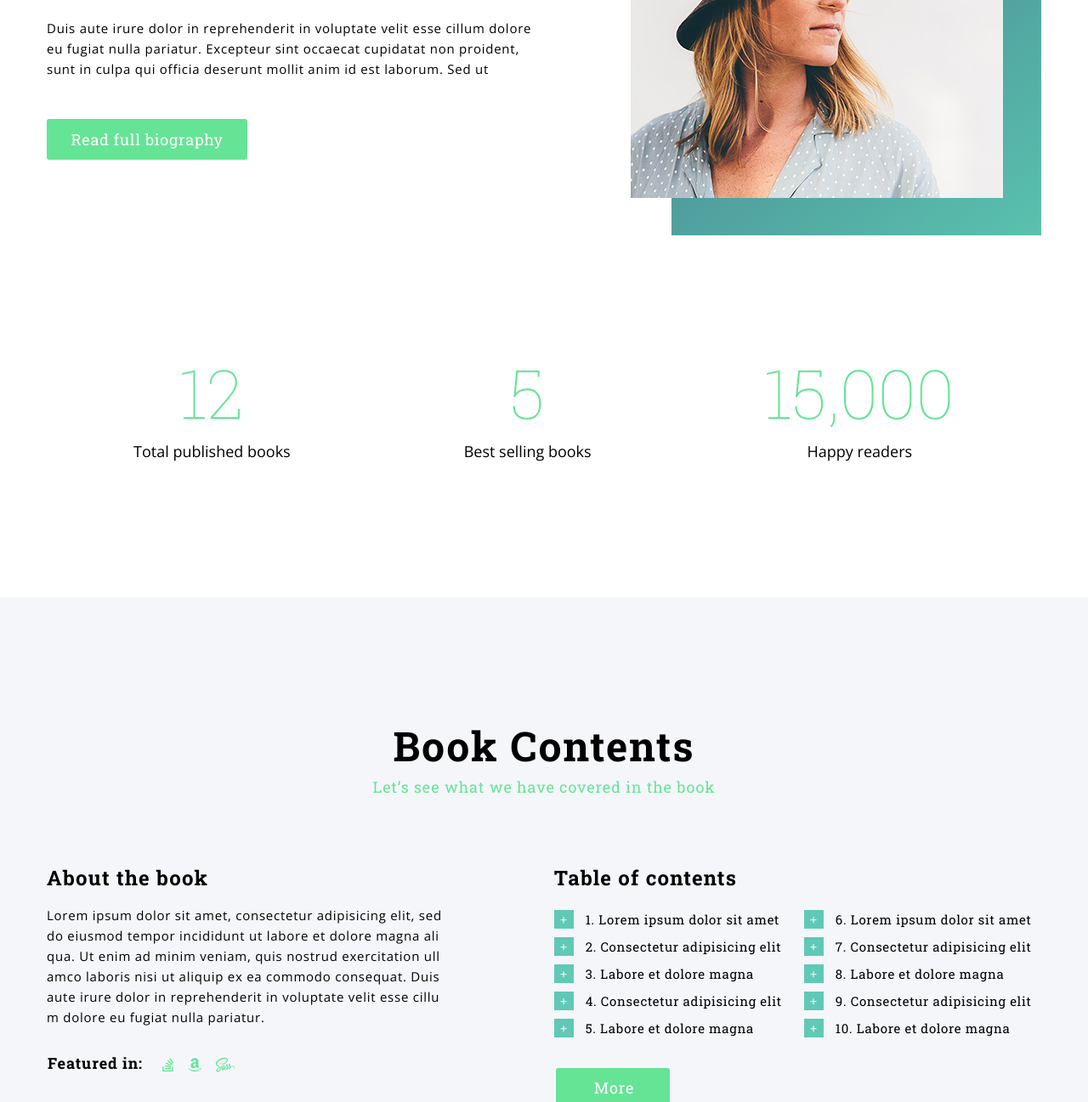
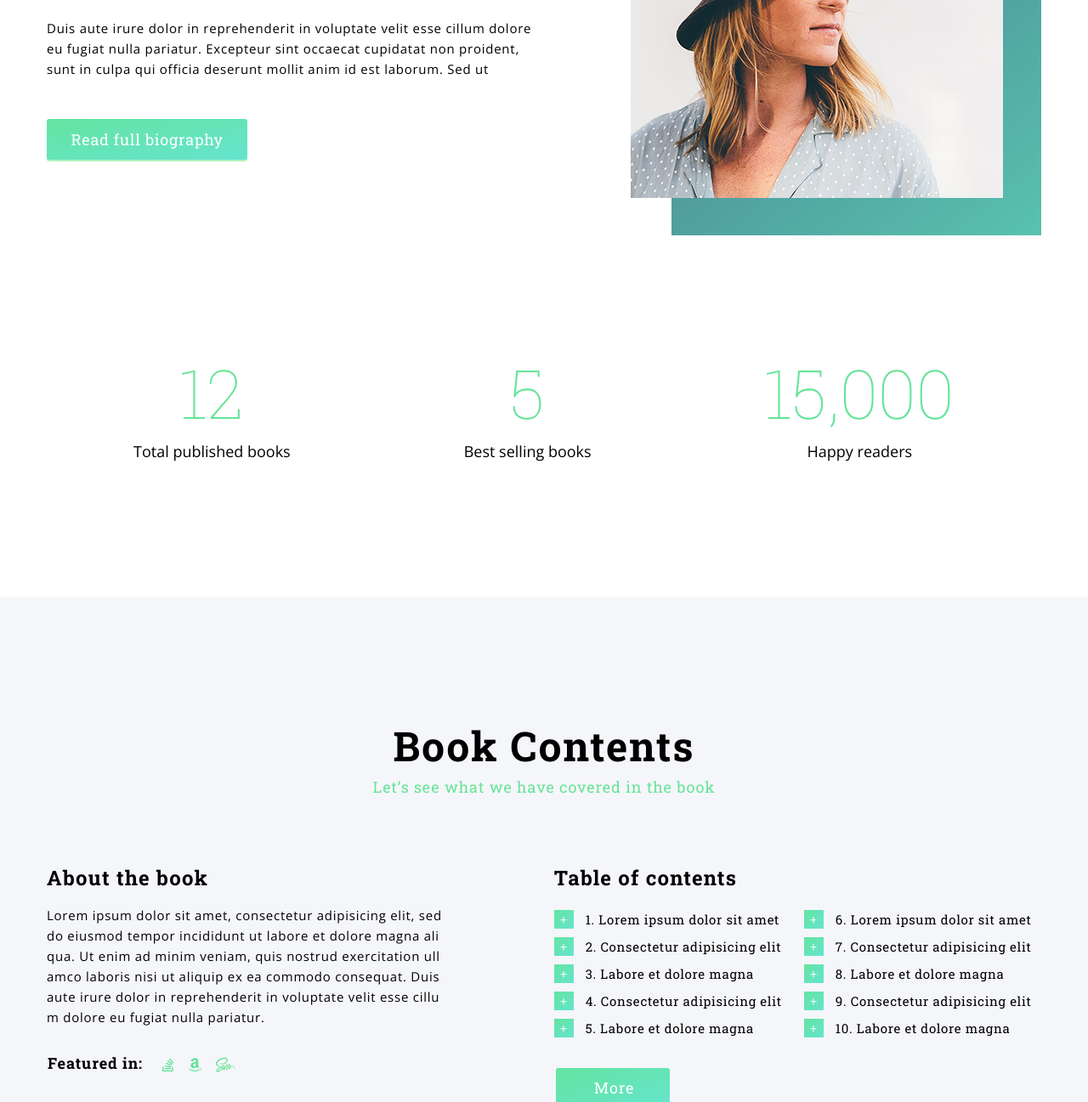
Before and after one commit to Aleksey1103/Bukee, a website: page src/views/index.html in a window 1280 px wide. Shown: the part 1503-2800 px from the top of the page at 85% size. Drawn offline with nearby package versions, Linux system fonts and the light colour scheme; files that its build step writes are made by us from their sources; files whose address does not match are found by name.

Commit message:
styling buttons, adding "&::before"

```diff
--- a/src/styles/main.scss
+++ b/src/styles/main.scss
@@ -81,6 +81,8 @@ body {
 
 .block-text {
     flex-basis: calc(92% - 500px);
+    position: relative;
+    z-index: 0;
     &__name {
         font-family: 'Open Sans', serif;
         font-size: 18px;
@@ -112,23 +114,6 @@ body {
         line-height: 24px;
         letter-spacing: 0.75px;
         margin-bottom: 24px;
-    }
-    &__btn {
-        display: block;
-        background-color: $accent-color;
-        color: $light-color;
-        font-size: 18px;
-        text-decoration: none;
-        text-align: center;
-        max-width: 250px;
-        border-radius: 3px;
-        margin-top: 47px;
-        padding: 12px 0;
-        letter-spacing: 0.75px;
-        margin-bottom: 16px;
-        &_biography {
-            max-width: 236px;
-        }
     }
     small {
         font-family: 'Open Sans', serif;
@@ -184,7 +169,7 @@ body {
     padding: 160px 0 160px 0;
     &_gray {
         background-color: $bg-light-color;
-        padding: 163px 0 254px 0;
+        padding: 163px 0 240px 0;
     }
     &__title {
         font-size: 48px;
@@ -197,6 +182,49 @@ body {
         text-align: center;
         font-size: 18px;
         letter-spacing: 0.9px;
+    }
+    &__btn {
+        position: relative;
+        display: block;
+        outline: none;
+        border: none;
+        background: linear-gradient(to top left, #65e4ce, #65e4a1);
+        color: $light-color;
+        font-size: 18px;
+        text-decoration: none;
+        text-align: center;
+        max-width: 250px;
+        border-radius: 3px;
+        margin-top: 47px;
+        padding: 12px 0;
+        letter-spacing: 0.75px;
+        margin-bottom: 16px;
+        &::before {
+            content: '';
+            display: block;
+            position: absolute;
+            left: 0;
+            bottom: -2px;
+            height: 20px;
+            width: 100%;
+            background-color: #b2f1be;
+            border-radius: 3px;
+            z-index: -1;
+        }
+        &_biography {
+            max-width: 236px;
+        }
+        &_about {
+            letter-spacing: 0.9px;
+            padding: 13px 42px 17px 45px;
+            margin-left: 2px;
+            margin-top: 27px;
+        }
+        &_other {
+            background-color: #65e4a4;
+            margin: 84px auto 0 auto;
+            max-width: 221px;
+        }
     }
 }
 
@@ -278,6 +306,8 @@ body {
     }
     &-table {
         flex-basis: 49%;
+        position: relative;
+        z-index: 0;
         &__list {
             margin: 25px 0 0 0;
             padding: 0;
@@ -301,25 +331,13 @@ body {
                     font-family: 'Open Sans', serif;
                     font-size: 15px;
                     line-height: 22px;
-                    background-color:#5fc9b6;
+                    background: linear-gradient(to top left, #65e4ce, #65e4a1);
                     color: $light-color;
                     padding: 0px 7px;
                     margin-bottom: 10px;
                 }
             }
         }
-    }
-    &__btn {
-        border: none;
-        outline: none;
-        background-color: $accent-color;
-        color: $light-color;
-        font-size: 18px;
-        letter-spacing: 0.9px;
-        padding: 13px 42px 17px 45px;
-        border-radius: 3px;
-        margin-left: 2px;
-        margin-top: 27px;
     }
 }
 
@@ -379,10 +397,3 @@ body {
         margin-top: 17px;
     }
 }
-.block-text__btn {
-    &_other {
-        background-color: #65e4a4;
-        margin: 84px auto 0 auto;
-        max-width: 221px;
-    }
-}
--- a/src/views/index.html
+++ b/src/views/index.html
@@ -51,7 +51,7 @@
 							<h1 class="block-text__title">BUKEE: THE BOOK<span>A room without books is like a body without a soul</span></h1>
 							<p class="block-text__description">Lorem ipsum dolor sit amet, consectetur adipisicing elit, sed do eiusmod tempor incididunt ut labore et dolore magna aliqua. Ut enim ad minim veniam, quis nostrud exercitation ullamco laboris nisi ut aliquip ex ea commodo consequat.</p>
 							<p class="block-text__description">Duis aute irure dolor in reprehenderit in voluptate velit esse cillum dolore eu fugiat nulla pariatur. Excepteur sint occaecat cupidatat non proident, sunt in culpa qui officia deserunt mollit anim id est laborum. Sed ut</p>
-							<a href="#" class="block-text__btn">Buy this book - $15.00</a>
+							<a href="#" class="page__btn">Buy this book - $15.00</a>
 							<small>* Some conditions may applicable</small>
 						</div>
 					</div>
@@ -66,7 +66,7 @@
 						<h2 class="block-text__title">Emma Anderson<span>A room without books is like a body without a soul</span></h2>
 						<p class="block-text__description">Lorem ipsum dolor sit amet, consectetur adipisicing elit, sed do eiusmod tempor incididunt ut labore et dolore magna aliqua. Ut enim ad minim veniam, quis nostrud exercitation ullamco laboris nisi ut aliquip ex ea commodo consequat.</p>
 						<p class="block-text__description">Duis aute irure dolor in reprehenderit in voluptate velit esse cillum dolore eu fugiat nulla pariatur. Excepteur sint occaecat cupidatat non proident, sunt in culpa qui officia deserunt mollit anim id est laborum. Sed ut</p>
-						<a href="#" class="block-text__btn block-text__btn_biography">Read full biography</a>
+						<a href="#" class="page__btn page__btn_biography">Read full biography</a>
 					</div>
 					<div class="block-ava">
 						<svg class="block-ava__svg" width="435" height="558">
@@ -97,27 +97,27 @@
 						<div class="block-about-social">
 							<p class="block-about-social__title">Featured in:</p>
 							<ul class="block-about-social__list">
-								<li><a href="#" class=""><i class="fab fa-stack-overflow"></i></a></li>
-								<li><a href="#" class=""><i class="fab fa-amazon"></i></a></li>
-								<li><a href="#" class=""><i class="fab fa-sass"></i></a></li>
+								<li><a href="#"><i class="fab fa-stack-overflow"></i></a></li>
+								<li><a href="#"><i class="fab fa-amazon"></i></a></li>
+								<li><a href="#"><i class="fab fa-sass"></i></a></li>
 							</ul>
 						</div>
 					</div>
 					<div class="block-about-table">
 						<h3 class="subtitle">Table of contents</h3>
 						<ol class="block-about-table__list">
-						   <li class="">Lorem ipsum dolor sit amet</li>
-						   <li class="">Consectetur adipisicing elit</li>
-						   <li class="">Labore et dolore magna</li>
-						   <li class="">Consectetur adipisicing elit</li>
-						   <li class="">Labore et dolore magna</li>
-						   <li class="">Lorem ipsum dolor sit amet</li>
-						   <li class="">Consectetur adipisicing elit</li>
-						   <li class="">Labore et dolore magna</li>
-						   <li class="">Consectetur adipisicing elit</li>
-						   <li class="">Labore et dolore magna</li>
+						   <li>Lorem ipsum dolor sit amet</li>
+						   <li>Consectetur adipisicing elit</li>
+						   <li>Labore et dolore magna</li>
+						   <li>Consectetur adipisicing elit</li>
+						   <li>Labore et dolore magna</li>
+						   <li>Lorem ipsum dolor sit amet</li>
+						   <li>Consectetur adipisicing elit</li>
+						   <li>Labore et dolore magna</li>
+						   <li>Consectetur adipisicing elit</li>
+						   <li>Labore et dolore magna</li>
 						</ol>
-						<button class="block-about__btn">More</button>
+						<button class="page__btn page__btn_about">More</button>
 					</div>
 				</div>
 			</div>
@@ -164,7 +164,7 @@
 						<a class="block-other__btn-more" href="#">Read more</a>
 					</div>
 				</div>
-				<a href="#" class="block-text__btn block-text__btn_other">Browse all books</a>
+				<a href="#" class="page__btn page__btn_other">Browse all books</a>
 			</div>
 		</div>
 		<script src="./js/main.js" defer></script>
```
